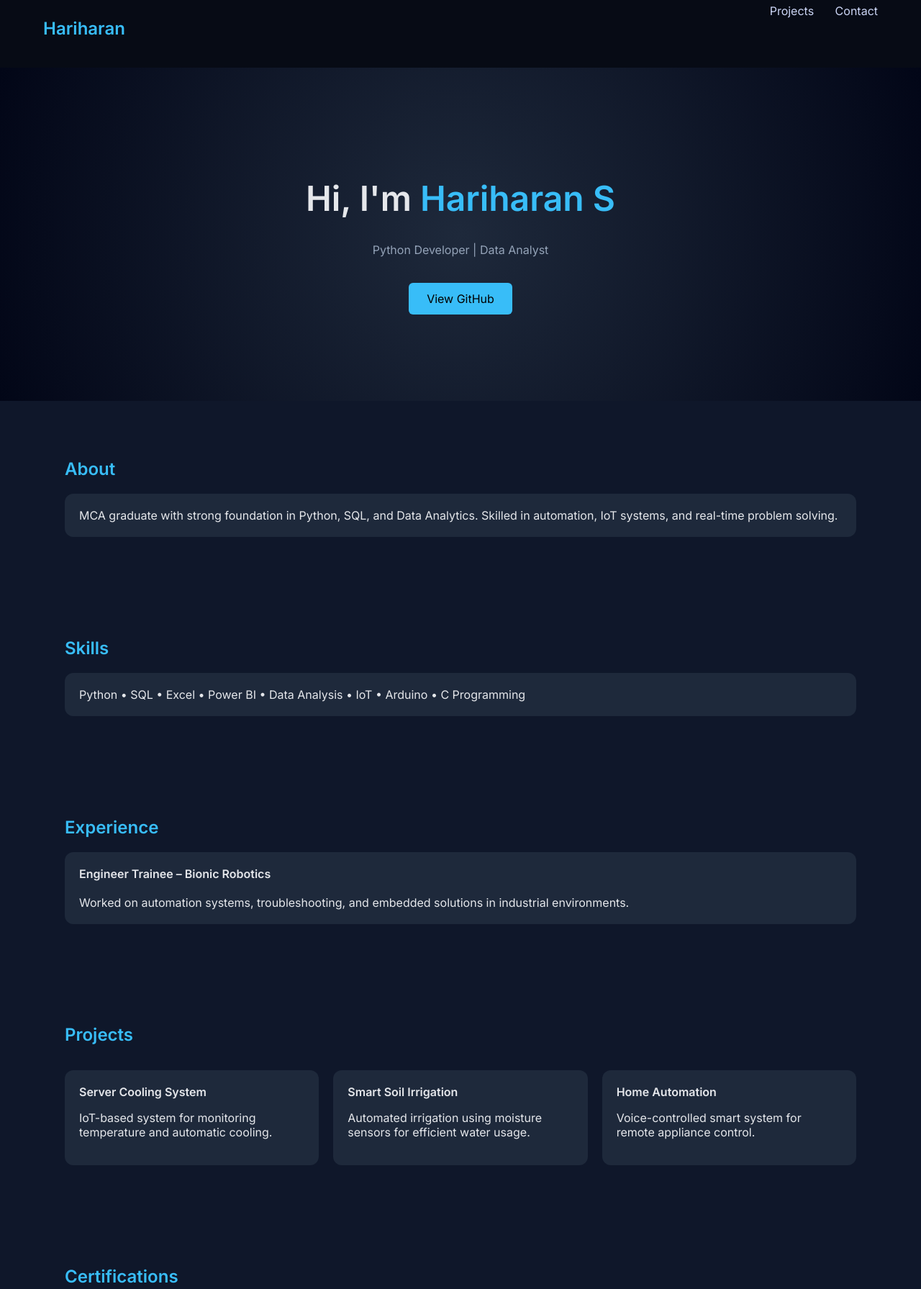
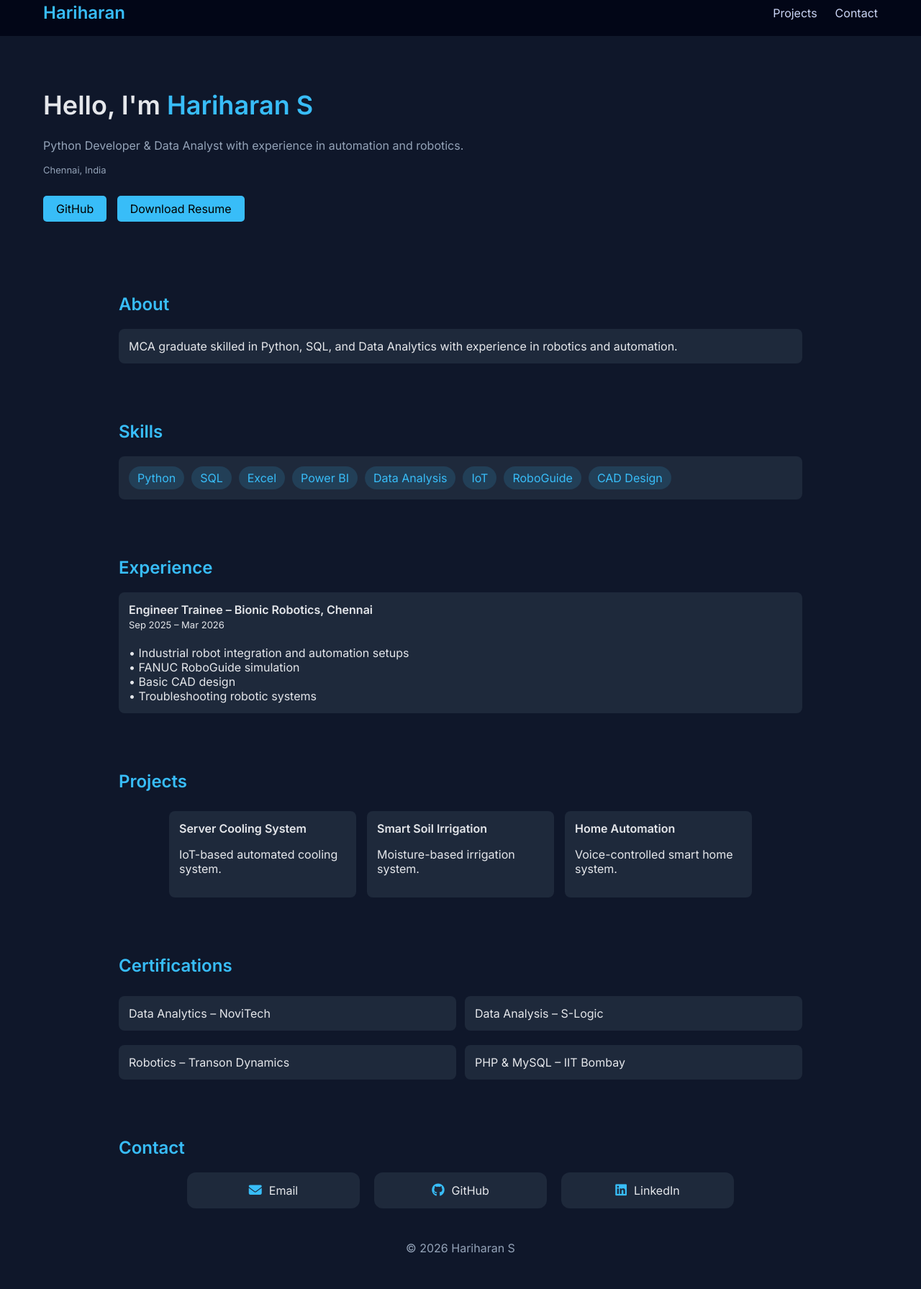
Before and after one commit to Hariharan-S-dev/Hariharan-S-dev.github.io, a plain HTML site: page index.html in a window 1280 px wide. Shown: the part 15-1806 px from the top of the page at 72% size. After the commit the page ends 1774 px from the top, so only its background shows below. Drawn offline with Linux system fonts and the light colour scheme.

Commit message:
Update index.html

```diff
--- a/index.html
+++ b/index.html
@@ -4,11 +4,13 @@
 <meta charset="UTF-8">
 <meta name="viewport" content="width=device-width, initial-scale=1.0">
 
-<title>Hariharan S</title>
+<title>Hariharan S | Portfolio</title>
 
 <link href="https://fonts.googleapis.com/css2?family=Inter:wght@300;400;600&display=swap" rel="stylesheet">
+<link rel="stylesheet" href="https://cdnjs.cloudflare.com/ajax/libs/font-awesome/6.5.0/css/all.min.css">
 
 <style>
+
 body {
     margin: 0;
     font-family: 'Inter', sans-serif;
@@ -16,16 +18,23 @@ body {
     color: #e5e7eb;
 }
 
-/* NAVBAR */
+/* NAV */
 nav {
     display: flex;
     justify-content: space-between;
-    padding: 20px 60px;
-    background: rgba(0,0,0,0.5);
+    align-items: center;
+    padding: 18px 60px;
+    background: #020617;
 }
 
 nav h2 {
     color: #38bdf8;
+    margin: 0;
+}
+
+nav div {
+    display: flex;
+    align-items: center;
 }
 
 nav a {
@@ -36,79 +45,136 @@ nav a {
 
 /* HERO */
 .hero {
-    text-align: center;
-    padding: 120px 20px;
-    background: radial-gradient(circle, #1e293b, #020617);
+    padding: 50px 60px;
+    max-width: 850px;
 }
 
-.hero h1 {
-    font-size: 48px;
-}
+.hero h1 { font-size: 36px; }
+.hero span { color: #38bdf8; }
+.hero p { margin-top: 8px; color: #94a3b8; }
 
-.hero span {
-    color: #38bdf8;
-}
-
-.hero p {
-    margin-top: 10px;
-    color: #94a3b8;
-}
-
+/* BUTTON */
 .btn {
-    margin-top: 20px;
-    padding: 12px 25px;
+    margin-top: 15px;
+    padding: 8px 18px;
     background: #38bdf8;
     color: black;
-    border-radius: 6px;
+    border-radius: 5px;
     text-decoration: none;
     display: inline-block;
-    transition: 0.3s;
-}
-
-.btn:hover {
-    transform: scale(1.05);
+    margin-right: 10px;
 }
 
 /* SECTION */
 section {
-    max-width: 1100px;
+    max-width: 950px;
     margin: auto;
-    padding: 60px 20px;
+    padding: 30px 20px;
 }
 
-h2 {
-    color: #38bdf8;
-}
+h2 { color: #38bdf8; }
 
 /* CARD */
 .card {
     background: #1e293b;
-    padding: 20px;
-    border-radius: 12px;
-    margin-top: 15px;
-    transition: 0.3s;
+    padding: 14px;
+    border-radius: 8px;
+    margin-top: 8px;
 }
 
-.card:hover {
-    transform: translateY(-6px);
-    box-shadow: 0 10px 25px rgba(56,189,248,0.2);
+/* PROJECT GRID */
+.projects-grid {
+    display: grid;
+    grid-template-columns: repeat(3, 260px);
+    justify-content: center;
+    gap: 15px;
 }
 
-/* GRID */
-.grid {
+/* SKILLS */
+.skills {
+    display: flex;
+    flex-wrap: wrap;
+    gap: 10px;
+}
+
+.skills span {
+    background: rgba(56,189,248,0.15);
+    color: #38bdf8;
+    padding: 6px 12px;
+    border-radius: 20px;
+}
+
+/* CERT */
+.cert-grid {
     display: grid;
-    grid-template-columns: repeat(auto-fit, minmax(250px, 1fr));
+    grid-template-columns: repeat(2, 1fr);
+    gap: 12px;
+}
+
+/* NEW CONTACT STYLE */
+.contact-row {
+    display: flex;
+    justify-content: center;
     gap: 20px;
+    margin-top: 20px;
+}
+
+.contact-box {
+    display: flex;
+    align-items: center;
+    gap: 10px;
+    background: #1e293b;
+    padding: 15px 30px;
+    border-radius: 12px;
+    text-decoration: none;
+    color: #e5e7eb;
+    transition: 0.3s;
+    min-width: 180px;
+    justify-content: center;
+}
+
+.contact-box i {
+    color: #38bdf8;
+    font-size: 18px;
+}
+
+.contact-box:hover {
+    background: #38bdf8;
+    color: black;
+}
+
+.contact-box:hover i {
+    color: black;
+}
+
+/* MOBILE */
+@media (max-width: 768px) {
+    nav {
+        padding: 15px 20px;
+    }
+
+    .hero {
+        padding: 40px 20px;
+    }
+
+    .projects-grid {
+        grid-template-columns: 1fr;
+    }
+
+    .contact-row {
+        flex-direction: column;
+        align-items: center;
+    }
 }
 
 /* FOOTER */
 footer {
     text-align: center;
-    padding: 30px;
+    padding: 15px;
     color: #94a3b8;
 }
+
 </style>
-
 </head>
 
 <body>
@@ -122,50 +188,68 @@ footer {
 </nav>
 
 <div class="hero">
-    <h1>Hi, I'm <span>Hariharan S</span></h1>
-    <p>Python Developer | Data Analyst</p>
-    <a class="btn" href="https://github.com/hariharan-s-dev">View GitHub</a>
+    <h1>Hello, I'm <span>Hariharan S</span></h1>
+    <p>Python Developer & Data Analyst with experience in automation and robotics.</p>
+    <p style="font-size:13px;">Chennai, India</p>
+
+    <a class="btn" href="https://github.com/hariharan-s-dev">GitHub</a>
+    <a class="btn" href="resume.pdf" download>Download Resume</a>
 </div>
 
 <section>
     <h2>About</h2>
     <div class="card">
-        MCA graduate with strong foundation in Python, SQL, and Data Analytics. Skilled in automation, IoT systems, and real-time problem solving.
+        MCA graduate skilled in Python, SQL, and Data Analytics with experience in robotics and automation.
     </div>
 </section>
 
 <section>
     <h2>Skills</h2>
     <div class="card">
-        Python • SQL • Excel • Power BI • Data Analysis • IoT • Arduino • C Programming
+        <div class="skills">
+            <span>Python</span>
+            <span>SQL</span>
+            <span>Excel</span>
+            <span>Power BI</span>
+            <span>Data Analysis</span>
+            <span>IoT</span>
+            <span>RoboGuide</span>
+            <span>CAD Design</span>
+        </div>
     </div>
 </section>
 
 <section>
     <h2>Experience</h2>
     <div class="card">
-        <b>Engineer Trainee – Bionic Robotics</b><br><br>
-        Worked on automation systems, troubleshooting, and embedded solutions in industrial environments.
+        <b>Engineer Trainee – Bionic Robotics, Chennai</b><br>
+        <span style="font-size:13px;">Sep 2025 – Mar 2026</span><br><br>
+
+        • Industrial robot integration and automation setups<br>
+        • FANUC RoboGuide simulation<br>
+        • Basic CAD design<br>
+        • Troubleshooting robotic systems<br>
     </div>
 </section>
 
 <section id="projects">
     <h2>Projects</h2>
-    <div class="grid">
+
+    <div class="projects-grid">
 
         <div class="card">
             <b>Server Cooling System</b>
-            <p>IoT-based system for monitoring temperature and automatic cooling.</p>
+            <p>IoT-based automated cooling system.</p>
         </div>
 
         <div class="card">
             <b>Smart Soil Irrigation</b>
-            <p>Automated irrigation using moisture sensors for efficient water usage.</p>
+            <p>Moisture-based irrigation system.</p>
         </div>
 
         <div class="card">
             <b>Home Automation</b>
-            <p>Voice-controlled smart system for remote appliance control.</p>
+            <p>Voice-controlled smart home system.</p>
         </div>
 
     </div>
@@ -173,7 +257,7 @@ footer {
 
 <section>
     <h2>Certifications</h2>
-    <div class="grid">
+    <div class="cert-grid">
         <div class="card">Data Analytics – NoviTech</div>
         <div class="card">Data Analysis – S-Logic</div>
         <div class="card">Robotics – Transon Dynamics</div>
@@ -183,10 +267,24 @@ footer {
 
 <section id="contact">
     <h2>Contact</h2>
-    <div class="card">
-        📧 hariharan.s.career@gmail.com <br><br>
-        💻 github.com/hariharan-s-dev <br><br>
-        🔗 linkedin.com/in/03-hariharan-s
+
+    <div class="contact-row">
+
+        <a href="mailto:hariharan.s.career@gmail.com" class="contact-box">
+            <i class="fa-solid fa-envelope"></i>
+            <span>Email</span>
+        </a>
+
+        <a href="https://github.com/hariharan-s-dev" class="contact-box">
+            <i class="fa-brands fa-github"></i>
+            <span>GitHub</span>
+        </a>
+
+        <a href="https://linkedin.com/in/03-hariharan-s" class="contact-box">
+            <i class="fa-brands fa-linkedin"></i>
+            <span>LinkedIn</span>
+        </a>
+
     </div>
 </section>
 
```
